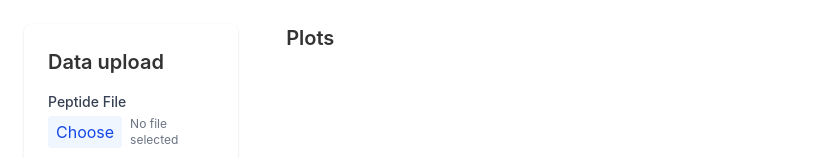
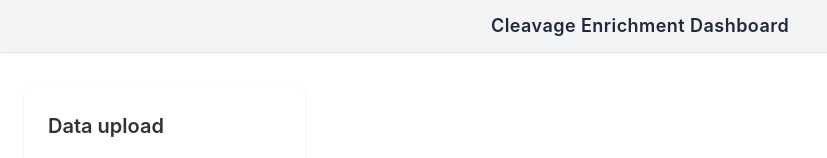
Before and after one commit to cleavage-enrichment/cleavage-enrichment, a React (Vite) app in the folder frontend/: page / in a window 1280 px wide. Shown: the top 158 px of the page, without its empty margins (0-827 px from the left). Built offline with nearby package versions, Linux system fonts and the light colour scheme; no server answers.

Commit message:
cleaner frontend

```diff
--- a/frontend/src/App.tsx
+++ b/frontend/src/App.tsx
@@ -1,9 +1,6 @@
 import React from "react";
 import "./App.css";
-import { BarplotData, BarPlot } from "./components/BarPlot";
-import { HeatmapData } from "./components/Heatmap";
 import { Form } from "./components/Form";
-import { PlotStyle } from "./components/Form/Form.props";
 import { BackendPlot } from "./components/BackendPlot";
 import { LoadingSpinner } from "./components/LoadingSpinner";
 import { UploadForm } from "./components/UploadForm/UploadForm";
@@ -12,11 +9,6 @@ export const PlotType = {
   HEATMAP: "heatmap",
   BARPLOT: "barplot",
 } as const;
-
-type Data = {
-  plot_data: HeatmapData | BarplotData;
-  plot_type: (typeof PlotType)[keyof typeof PlotType]; // Type of the plot (heatmap or barplot)
-};
 
 function App() {
   const [plotJson, setPlotJson] = React.useState<string | null>(null);
@@ -46,25 +38,24 @@ function App() {
 
   return (
     <div className="w-full flex flex-col lg:flex-row lg:h-screen">
-      {/* Top Bar
-      <div className="fixed top-0 left-0 w-full z-50 bg-blue-700 text-white px-6 py-3 shadow flex items-center">
-        <span className="font-semibold text-lg tracking-wide">Cleavage Enrichment Dashboard</span>
-      </div> */}
+      {/* Top Bar */}
+      <div className="fixed top-0 left-0 w-full z-50 bg-gray-100 text-gray-800 px-6 py-3 shadow flex justify-center items-center">
+        <span className="font-semibold text-lg tracking-wide">
+          Cleavage Enrichment Dashboard
+        </span>
+      </div>
 
       {/* Main Content with padding to avoid overlap */}
-      <div className="flex flex-1 flex-col lg:flex-row w-full">
-        {" "}
-        {/* pt-16 */}
+      <div className="flex flex-1 flex-col pt-16 lg:flex-row w-full">
         {/* <!-- Form --> */}
-        <div className="w-full lg:w-1/4 p-6 lg:overflow-y-auto overflow-visible scrollbar-none hide-scrollbar">
+        <div className="w-full lg:w-1/3 p-6 lg:overflow-y-auto overflow-visible scrollbar-none hide-scrollbar">
           <UploadForm />
           <Form onChange={handleFormChange} />
         </div>
         {/* <!-- Plots --> */}
         {isLoading && <LoadingSpinner />}
         {!isLoading && (
-          <div className="w-full p-6 lg:overflow-y-auto">
-            <h2 className="text-xl font-semibold mb-4">Plots</h2>
+          <div className="w-full lg:overflow-y-auto">
             {plotJson && <BackendPlot plotJson={plotJson} />}
           </div>
         )}
--- a/frontend/src/components/BackendPlot/BackendPlot.tsx
+++ b/frontend/src/components/BackendPlot/BackendPlot.tsx
@@ -51,7 +51,7 @@ export const BackendPlot: React.FC<BackendPlotProps> = ({ plotJson }) => {
   };
 
   return (
-    <div className="w-full h-full">
+    <div className="">
       <Plot
         ref={plotRef}
         className="w-full"
```
